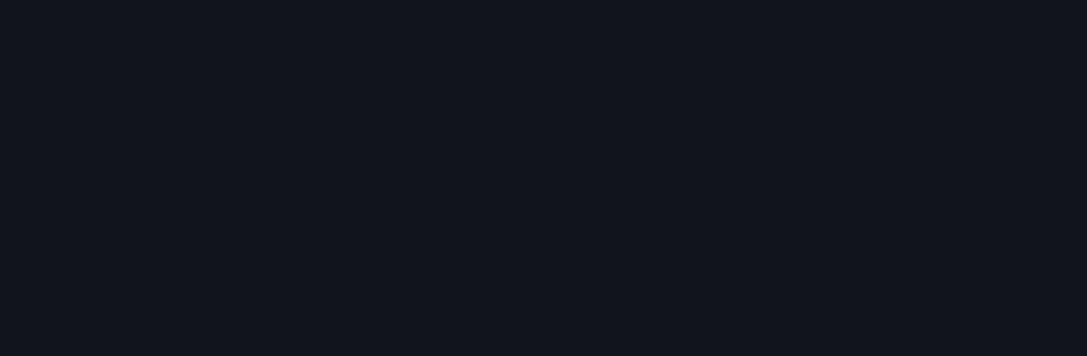
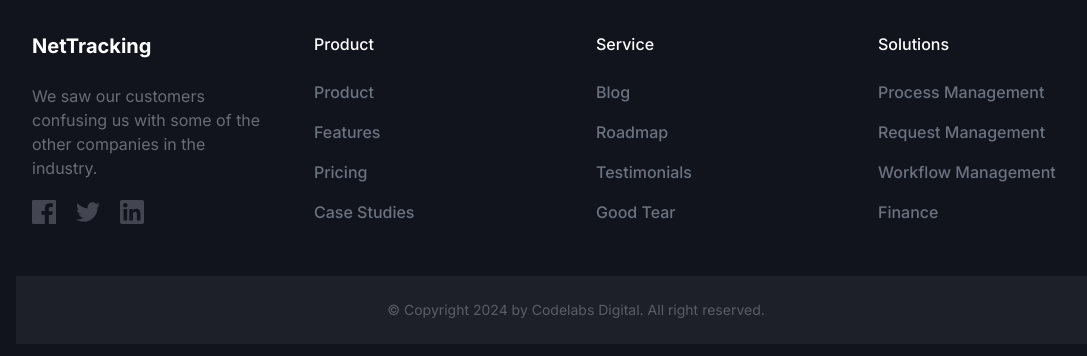
Before and after one commit to Faey2023/net-tracking, a website: page src/index.html in a window 1280 px wide. Shown: the whole page, without its empty margins (64-1151 px from the left). Drawn offline with nearby package versions, Linux system fonts and the light colour scheme; files that its build step writes are made by us from their sources.

Commit message:
footer added

```diff
--- a/src/index.html
+++ b/src/index.html
@@ -19,6 +19,111 @@
     </style>
   </head>
   <body id="inter" class="bg-primaryBlack">
-
+    <!-- footer -->
+    <footer class="px-20">
+      <div class="mx-auto w-full max-w-screen-xl">
+        <div class="grid grid-cols-2 gap-10 px-4 py-6 lg:py-8 md:grid-cols-4">
+          <div class="col-span-2 md:col-span-1">
+            <h2 class="mb-6 text-xl font-bold text-primaryWhite">
+              NetTracking
+            </h2>
+            <p class="text-primaryGray">
+              We saw our customers confusing us with some of the other companies
+              in the industry.
+            </p>
+            <!-- icon div -->
+            <div class="flex gap-5 my-5">
+              <svg
+                xmlns="http://www.w3.org/2000/svg"
+                viewBox="0 0 24 24"
+                fill="#434550"
+                width="24"
+                height="24"
+              >
+                <path
+                  d="M22.675 0H1.325C.594 0 0 .593 0 1.326v21.348C0 23.406.594 24 1.325 24H12.82V14.708h-3.356v-3.62h3.356V8.408c0-3.322 2.034-5.131 5.008-5.131 1.425 0 2.65.106 3.007.154v3.488l-2.064.001c-1.621 0-1.935.77-1.935 1.898v2.492h3.87l-.504 3.62h-3.366V24h6.603c.731 0 1.325-.594 1.325-1.326V1.326C24 .593 23.406 0 22.675 0z"
+                />
+              </svg>
+              <svg
+                xmlns="http://www.w3.org/2000/svg"
+                viewBox="0 0 24 24"
+                fill="#434550"
+                width="24"
+                height="24"
+              >
+                <path
+                  d="M23.954 4.569c-.885.389-1.83.654-2.825.775 1.014-.611 1.793-1.574 2.163-2.724-.949.568-2.005.981-3.127 1.2-.897-.959-2.178-1.559-3.594-1.559-2.72 0-4.924 2.204-4.924 4.924 0 .386.044.763.127 1.124-4.09-.205-7.719-2.164-10.148-5.144-.424.729-.666 1.577-.666 2.476 0 1.708.869 3.213 2.188 4.096-.807-.026-1.566-.248-2.228-.617v.062c0 2.386 1.697 4.374 3.946 4.827-.414.113-.849.173-1.296.173-.316 0-.624-.031-.927-.089.631 1.953 2.445 3.377 4.604 3.417-1.68 1.319-3.797 2.105-6.104 2.105-.396 0-.787-.023-1.174-.068 2.179 1.397 4.768 2.213 7.548 2.213 9.054 0 14.002-7.496 14.002-13.986 0-.213-.004-.426-.015-.637.962-.695 1.8-1.562 2.46-2.549z"
+                />
+              </svg>
+              <svg
+                xmlns="http://www.w3.org/2000/svg"
+                viewBox="0 0 24 24"
+                fill="#434550"
+                width="24"
+                height="24"
+              >
+                <path
+                  d="M20.447,20.452H16.88v-5.568c0-1.328-0.025-3.039-1.849-3.039c-1.85,0-2.134,1.445-2.134,2.94v5.667h-3.568V9h3.422v1.561h0.049 c0.477-0.902,1.639-1.848,3.376-1.848c3.607,0,4.271,2.372,4.271,5.454V20.452z M5.337,7.432C4.119,7.432,3.1,6.412,3.1,5.194 S4.119,2.955,5.337,2.955s2.236,1.019,2.236,2.239S6.554,7.432,5.337,7.432z M7.119,20.452H3.555V9h3.564V20.452z M22.225,0H1.771 C0.791,0,0,0.771,0,1.75v20.5C0,23.229,0.791,24,1.771,24h20.451C23.207,24,24,23.229,24,22.25V1.75C24,0.771,23.207,0,22.225,0z"
+                />
+              </svg>
+            </div>
+          </div>
+          <div>
+            <h2 class="mb-6 font-medium text-primaryWhite">Product</h2>
+            <ul class="text-gray-500 font-medium">
+              <li class="mb-4">
+                <a href="#" class="hover:underline">Product</a>
+              </li>
+              <li class="mb-4">
+                <a href="#" class="hover:underline">Features</a>
+              </li>
+              <li class="mb-4">
+                <a href="#" class="hover:underline">Pricing</a>
+              </li>
+              <li class="mb-4">
+                <a href="#" class="hover:underline">Case Studies</a>
+              </li>
+            </ul>
+          </div>
+          <div>
+            <h2 class="mb-6 font-medium text-primaryWhite">Service</h2>
+            <ul class="text-gray-500 font-medium">
+              <li class="mb-4">
+                <a href="#" class="hover:underline">Blog</a>
+              </li>
+              <li class="mb-4">
+                <a href="#" class="hover:underline">Roadmap</a>
+              </li>
+              <li class="mb-4">
+                <a href="#" class="hover:underline">Testimonials</a>
+              </li>
+              <li class="mb-4">
+                <a href="#" class="hover:underline">Good Tear</a>
+              </li>
+            </ul>
+          </div>
+          <div class="col-span-2 md:col-span-1">
+            <h2 class="mb-6 font-medium text-primaryWhite">Solutions</h2>
+            <ul class="text-gray-500 font-medium">
+              <li class="mb-4">
+                <a href="#" class="hover:underline">Process Management</a>
+              </li>
+              <li class="mb-4">
+                <a href="#" class="hover:underline">Request Management</a>
+              </li>
+              <li class="mb-4">
+                <a href="#" class="hover:underline">Workflow Management</a>
+              </li>
+              <li class="mb-4">
+                <a href="#" class="hover:underline">Finance</a>
+              </li>
+            </ul>
+          </div>
+        </div>
+        <p class="text-sm text-center px-4 py-6 bg-[#1E2029] text-[#5A5C68]">
+          © Copyright 2024 by Codelabs Digital. All right reserved.
+        </p>
+      </div>
+    </footer>
   </body>
 </html>
```
